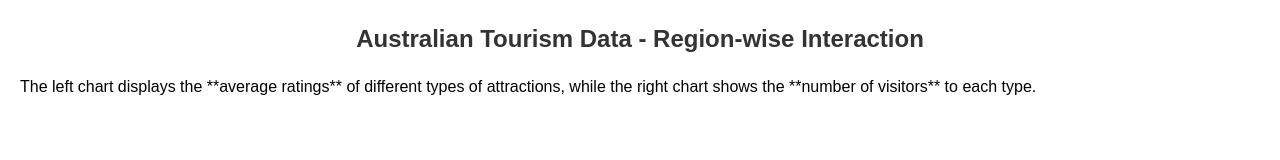
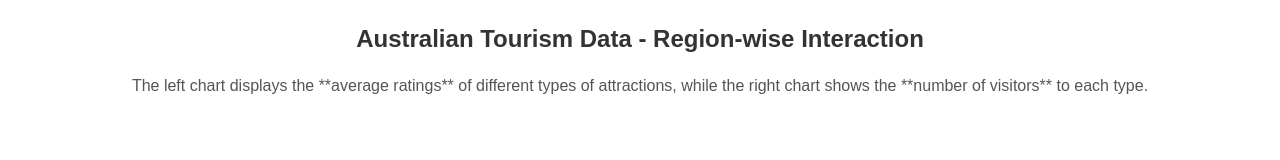
Before and after one commit to MmaFF/Data-visualisation, a plain HTML site: page index.html in a window 1280 px wide. Drawn offline with nearby package versions, Linux system fonts and the light colour scheme; a script that the page names is missing.

Commit message:
Update style.css

```diff
--- a/css/style.css
+++ b/css/style.css
@@ -22,3 +22,11 @@ h2 {
     width: 100%;
     height: 400px;
 }
+
+.intro {
+    font-size: 1rem;
+    color: #555;
+    margin-bottom: 20px;
+    text-align: center;
+    line-height: 1.5;
+}
```
